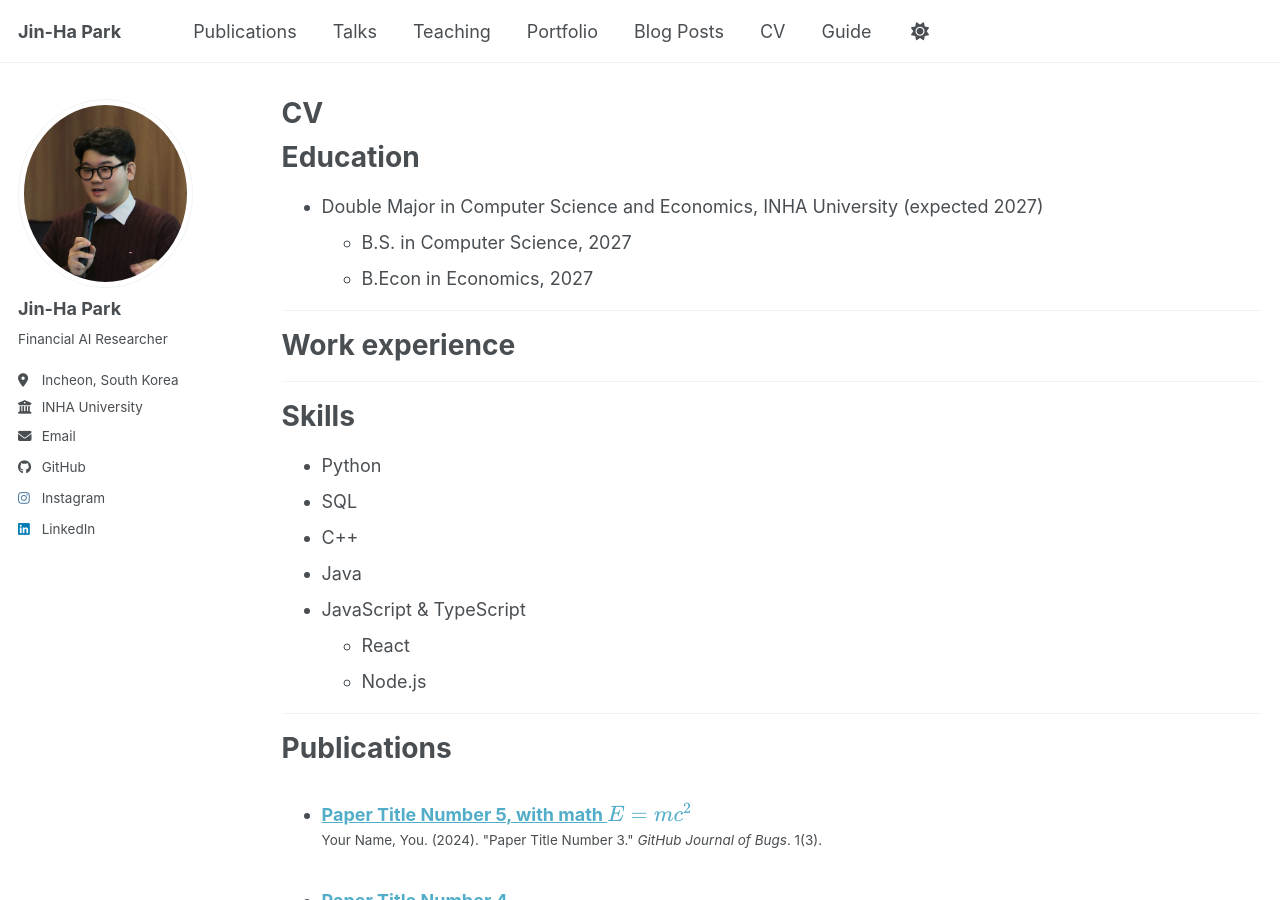
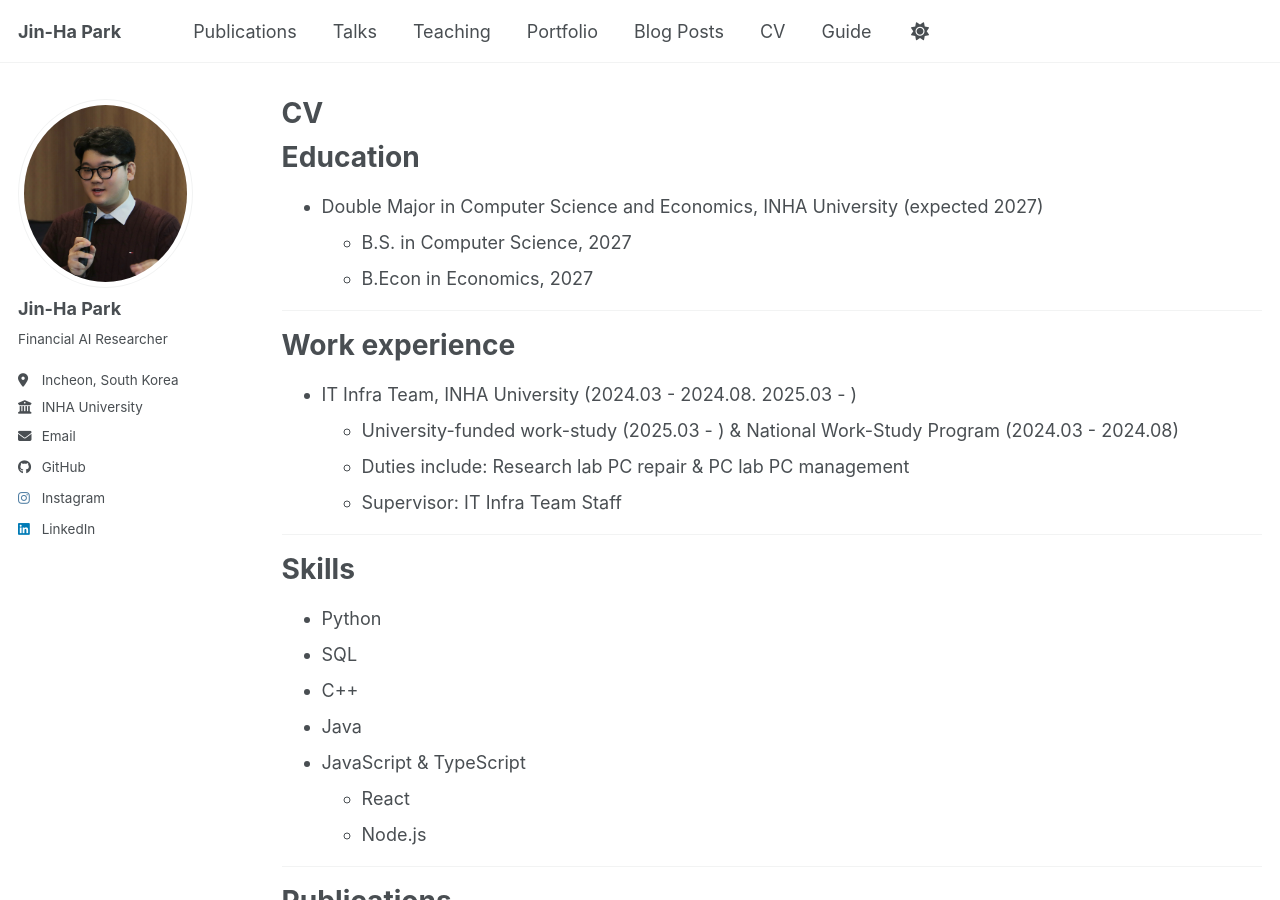
Before and after one commit to jjiinaaa/jjiinaaa.github.io, a Jekyll site: the page built from _pages/cv.md, in a window 1280 px wide and 900 px high. Built offline with Jekyll 4.4.1, drawn with Linux system fonts in a browser that asks for light colours; a script bundle is joined from its source files by our own code; library files that are not in the unit come from our copies; some of the changed text lies outside the part shown.

Commit message:
수정사항 반영

```diff
--- a/_pages/cv.md
+++ b/_pages/cv.md
@@ -20,22 +20,10 @@ redirect_from:
 
 # Work experience
 
-<!-- - Spring 2024: Academic Pages Collaborator
-
-  - GitHub University
-  - Duties includes: Updates and improvements to template
-  - Supervisor: The Users
-
-- Fall 2015: Research Assistant
-
-  - GitHub University
-  - Duties included: Merging pull requests
-  - Supervisor: Professor Hub
-
-- Summer 2015: Research Assistant
-  - GitHub University
-  - Duties included: Tagging issues
-  - Supervisor: Professor Git -->
+- IT Infra Team, INHA University (2024.03 - 2024.08. 2025.03 - )
+  - University-funded work-study (2025.03 - ) & National Work-Study Program (2024.03 - 2024.08)
+  - Duties include: Research lab PC repair & PC lab PC management
+  - Supervisor: IT Infra Team Staff
 
 ---
 
```
Also changed, not shown: other parts of _pages/cv.md (+0 -4 lines).
